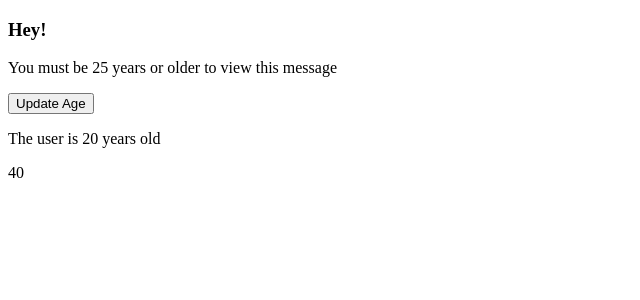
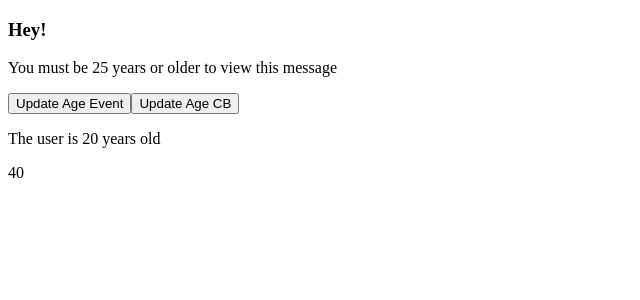
Before and after one commit to escapist-berlin/learning-vue, a Vue app in the folder components/: page / in a window 1280 px wide. Shown: the top 300 px of the page, without its empty margins (0-640 px from the left). Built offline with nearby package versions, Linux system fonts and the light colour scheme.

Commit message:
Callback Functions

```diff
--- a/components/src/App.vue
+++ b/components/src/App.vue
@@ -1,7 +1,7 @@
 <template>
   <h3>Hey!</h3>
   <greeting :age="age"/>
-  <user :age="age" @age-change="updateAge"/>
+  <user :age="age" @age-change="updateAge" :ageChangeFn="updateAgeCB"/>
 </template>
 
 <script>
@@ -23,7 +23,10 @@ export default {
   methods: {
     updateAge(num) {
       this.age += num
-    }
+    },
+    updateAgeCB(num) { // CB = Callback
+      this.age += num
+    },
   },
 }
 </script>
--- a/components/src/components/User.vue
+++ b/components/src/components/User.vue
@@ -1,5 +1,6 @@
 <template>
-  <button type="button" @click="onClickAge">Update Age</button>
+  <button type="button" @click="onClickAge">Update Age Event</button>
+  <button type="button" @click="ageChangeFn(3)">Update Age CB</button>
   <p>The user is {{ age }} years old</p>
   <p>{{ ageDoubled }}</p>
 </template>
@@ -16,7 +17,8 @@ export default {
         // this.onClick()
         return value < 130
       }
-    }
+    },
+    ageChangeFn: Function,
   },
   emits: ['age-change'],
   computed: {
```
